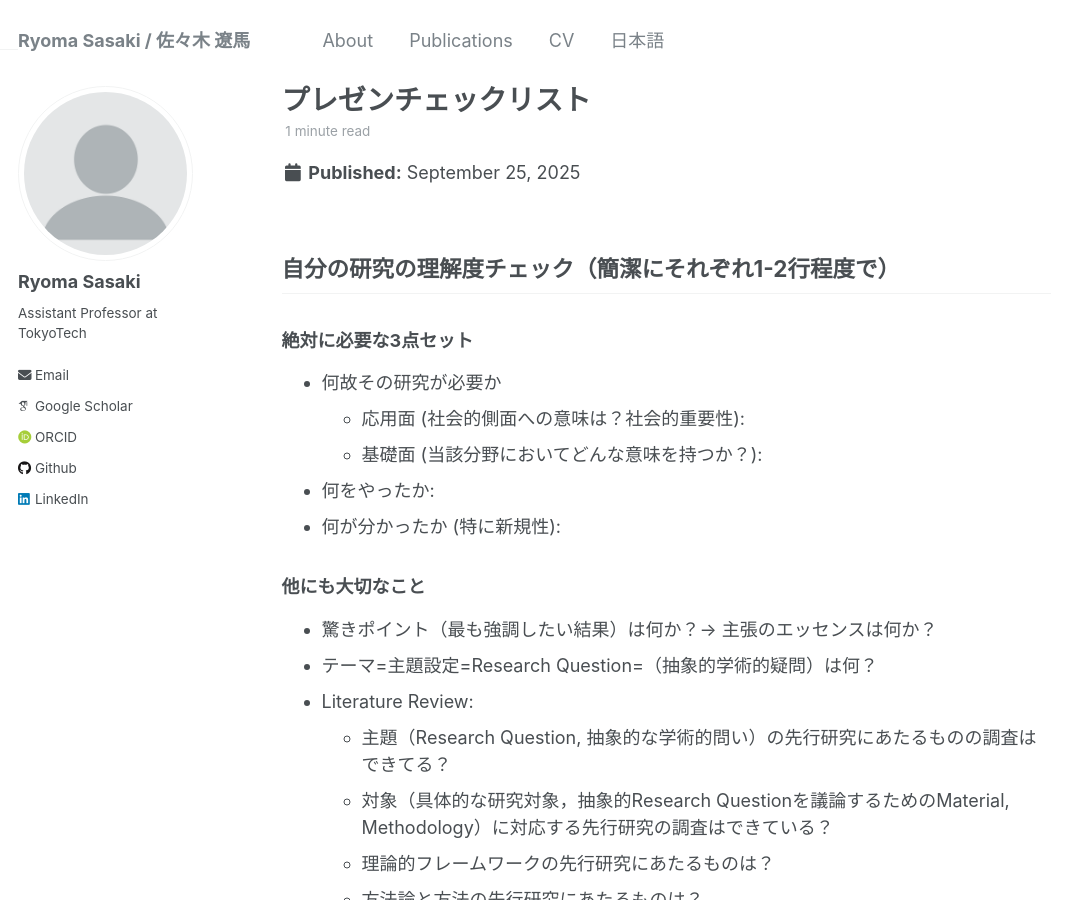
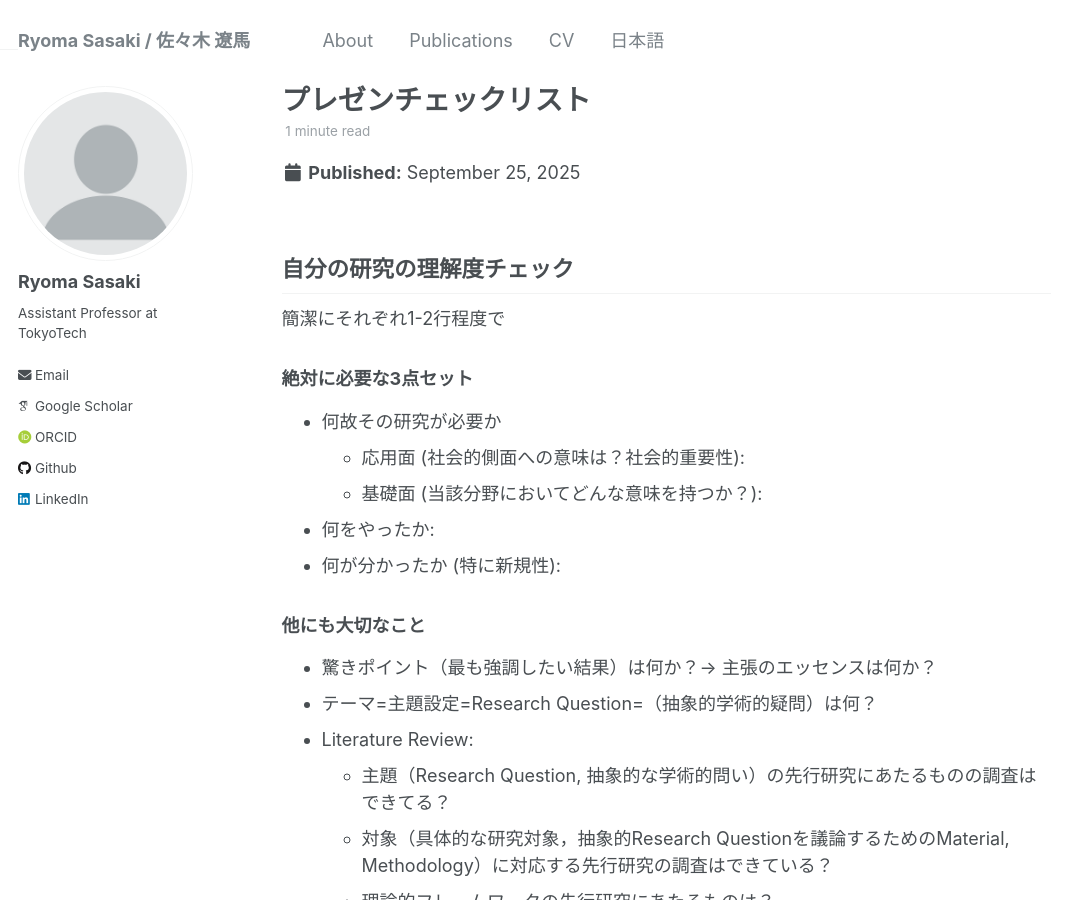
Before and after one commit to srak-uf/srak-uf.github.io, a Jekyll site: the page built from _posts/2025-09-25-presentation-checklist.md, in a window 1280 px wide and 900 px high. Shown: the whole window, without its empty margins (0-1081 px from the left). Built offline with Jekyll 4.4.1, drawn with Linux system fonts in a browser that asks for light colours; some web fonts are replaced.

```diff
--- a/_posts/2025-09-25-presentation-checklist.md
+++ b/_posts/2025-09-25-presentation-checklist.md
@@ -7,7 +7,8 @@ tags:
   - Checklist
 ---
 
-## 自分の研究の理解度チェック（簡潔にそれぞれ1-2行程度で）
+## 自分の研究の理解度チェック
+簡潔にそれぞれ1-2行程度で
 ### 絶対に必要な3点セット
 - 何故その研究が必要か
   - 応用面 (社会的側面への意味は？社会的重要性):
```
